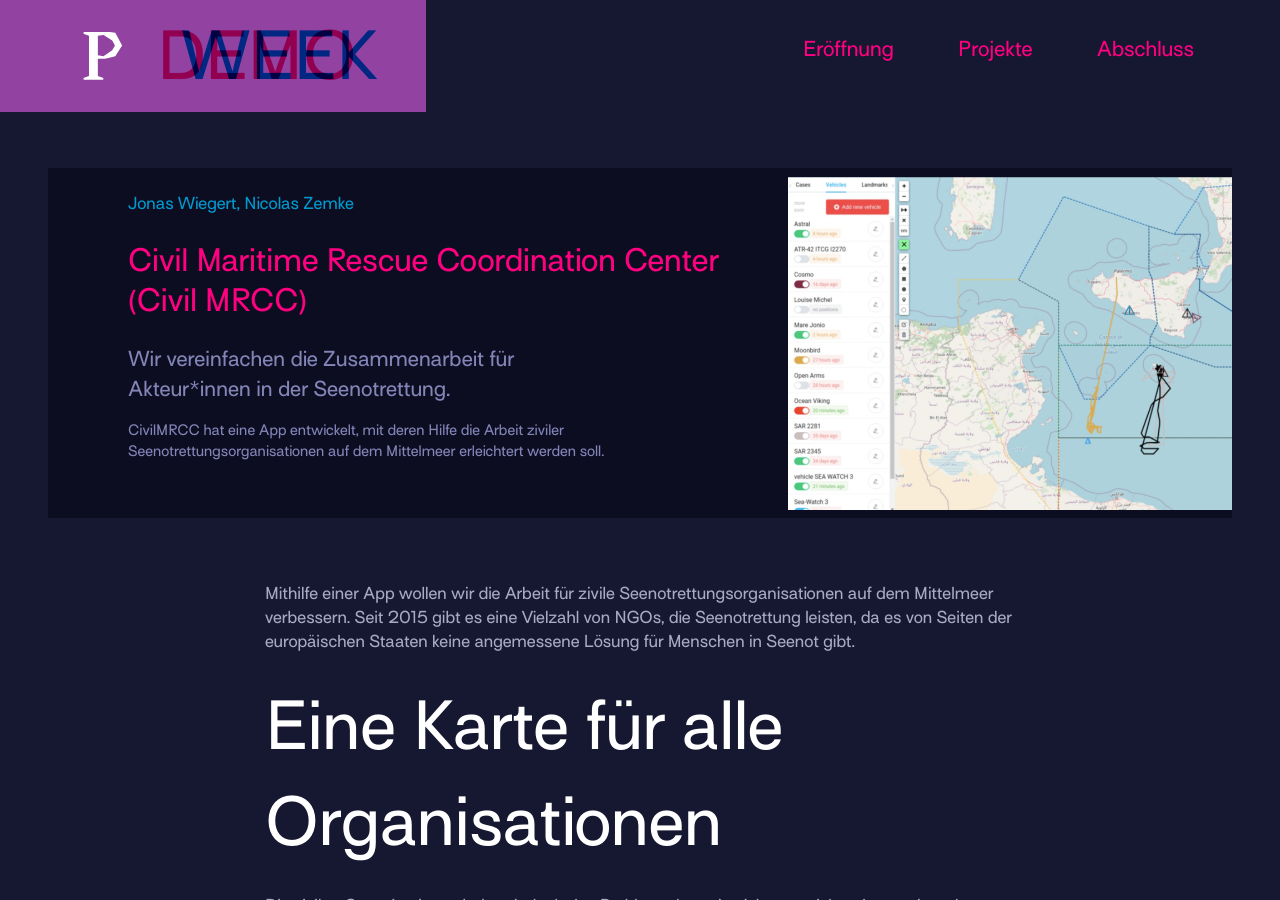
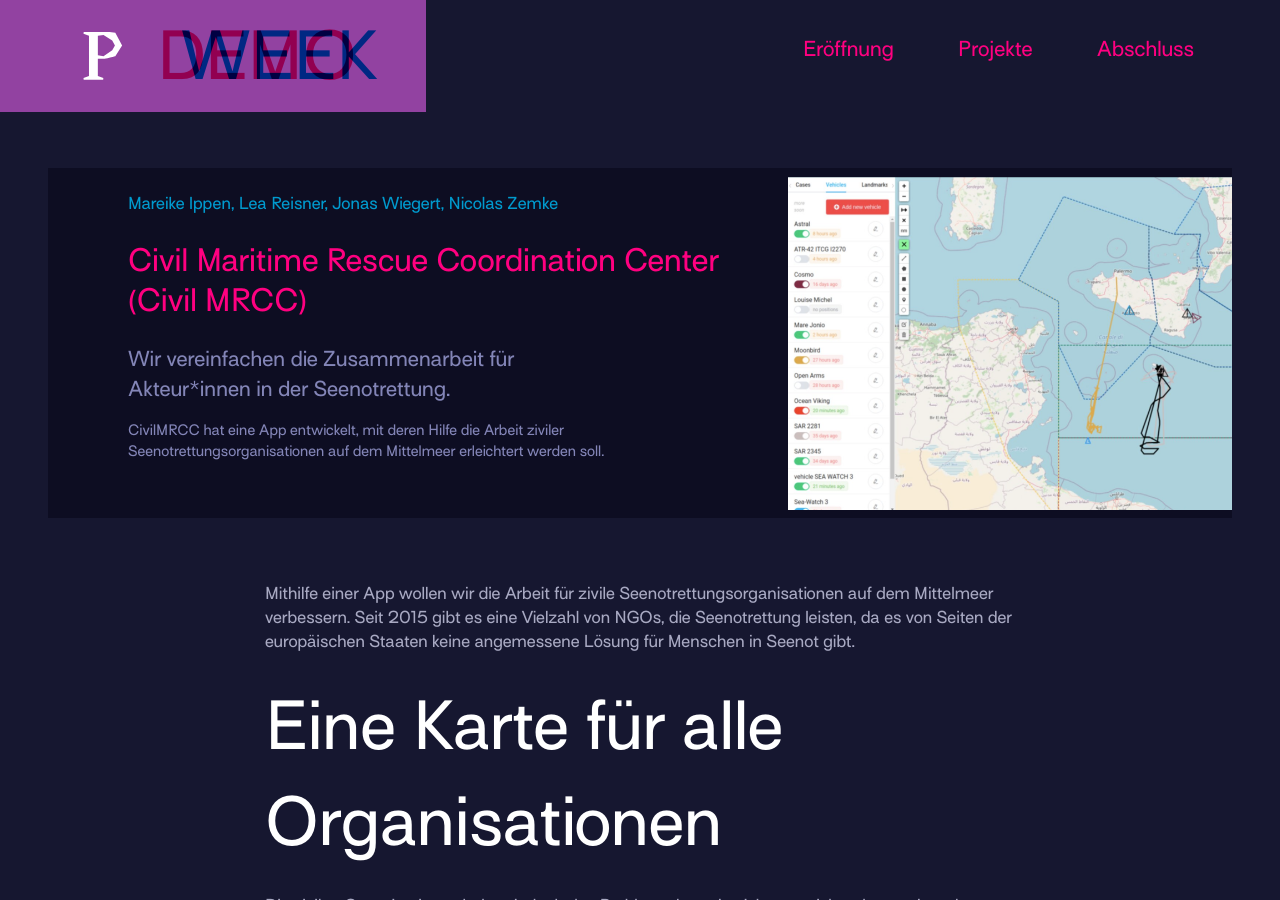
Before and after one commit to prototypefund/demo-week-2020, a Jekyll site: the page built from _projects/civilmaritimerescuecoordinationcenter.md, in a window 1280 px wide and 900 px high. Built offline with Jekyll 4.4.1, drawn with Linux system fonts in a browser that asks for light colours.

Commit message:
Update civilmaritimerescuecoordinationcenter.md
Es wurde nur die Hälfte der Autor*innen angegeben und vor allem nicht die, die den Text geschrieben hat

```diff
--- a/_projects/civilmaritimerescuecoordinationcenter.md
+++ b/_projects/civilmaritimerescuecoordinationcenter.md
@@ -3,6 +3,10 @@ layout: project
 title:  "Civil Maritime Rescue Coordination Center (Civil MRCC)"
 image: /assets/images/project_images/CivilMRCC/header.png
 authors:
+    - author: Mareike Ippen
+      link:
+    - author: Lea Reisner
+      link:
     - author: Jonas Wiegert
       link:
     - author: Nicolas Zemke
```
